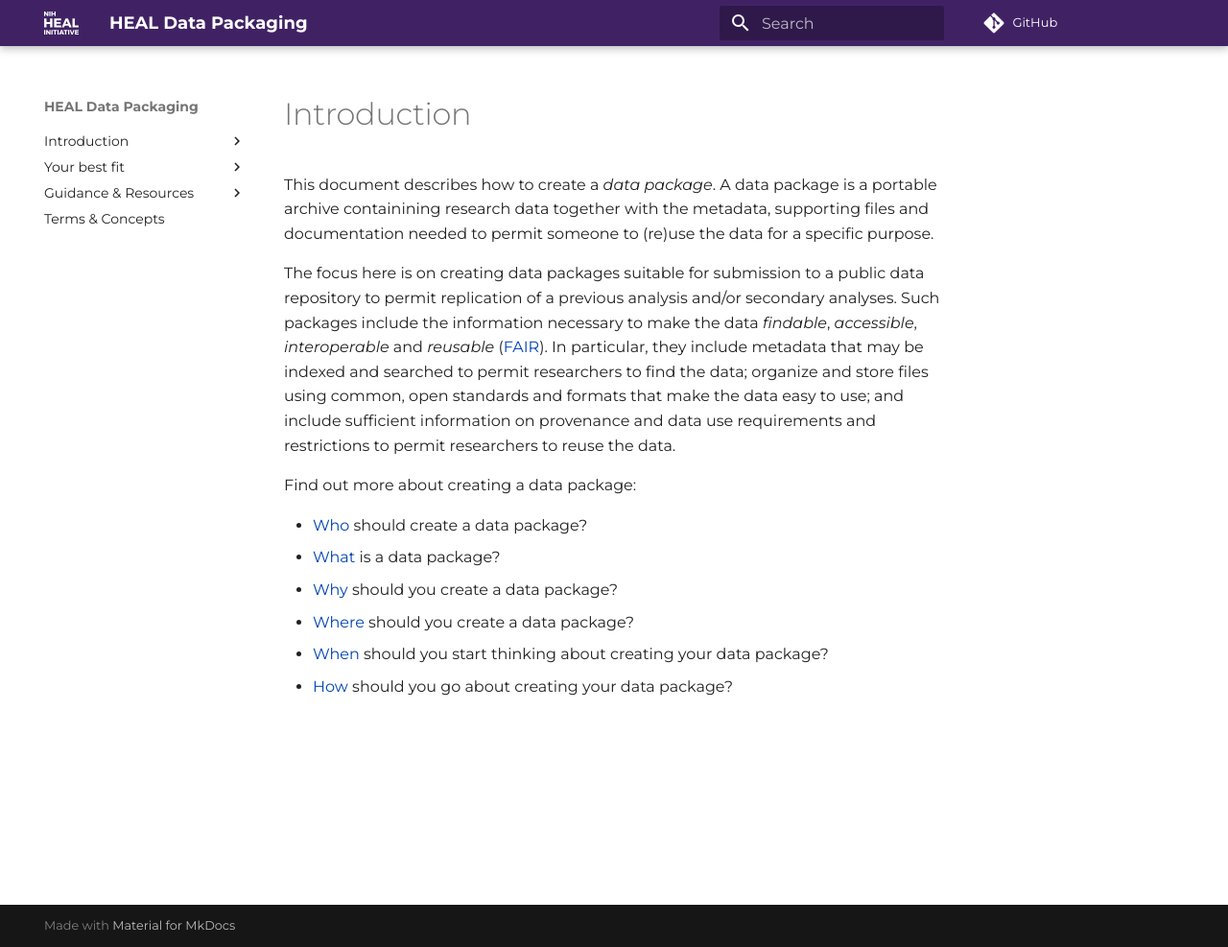
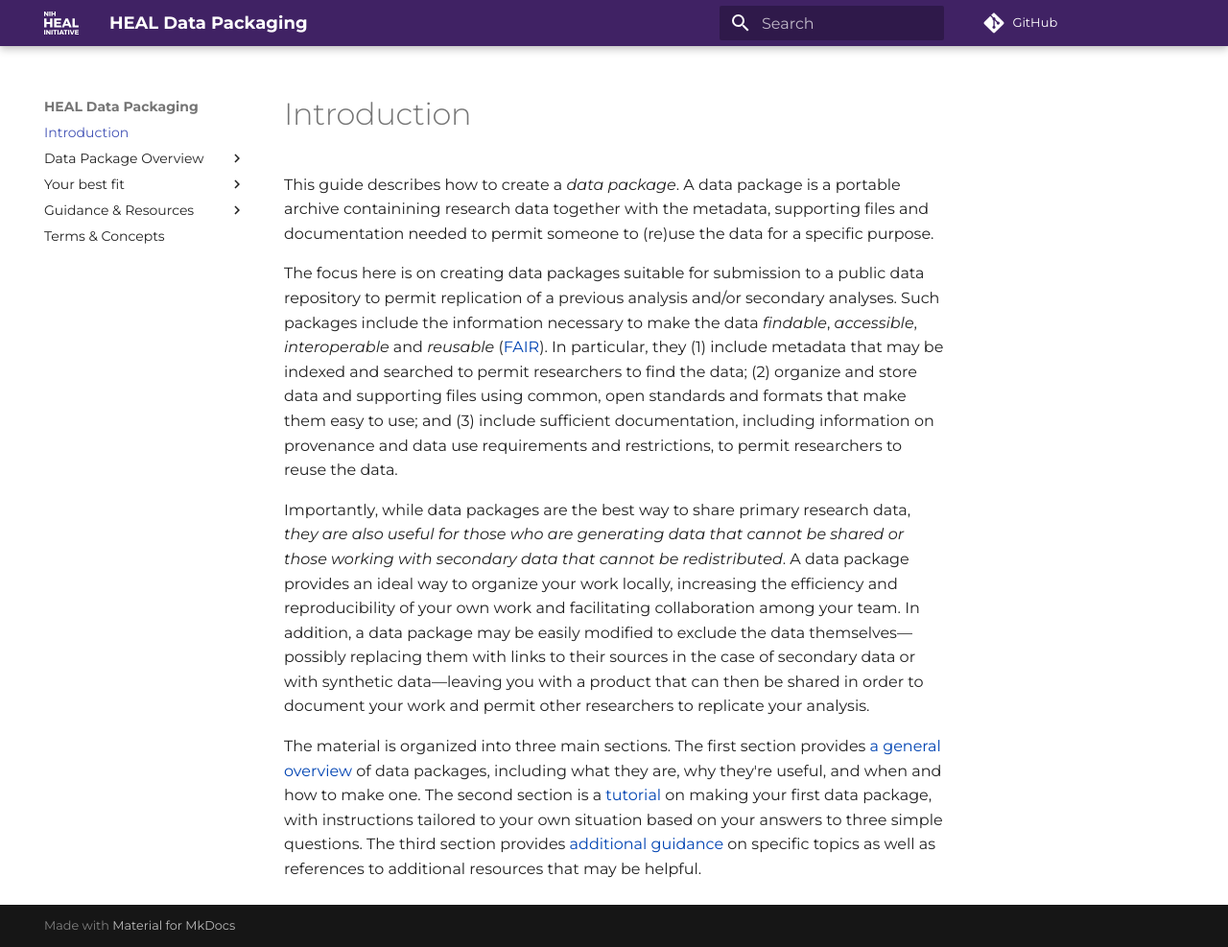
Before and after one commit to norc-heal/heal-data-pkg-guide, an MkDocs documentation site: the page built from docs/index.md, in a window 1280 px wide and 987 px high. Shown: the whole window at 96% size. Built offline with MkDocs 1.6.1 and Material for MkDocs 9.7.7, drawn with Linux system fonts in a browser that asks for light colours; comment, search, counter and statistics services are not loaded.

Commit message:
Develop introduction a bit more

```diff
--- a/docs/index.md
+++ b/docs/index.md
@@ -1,6 +1,6 @@
 # Introduction
 
-This document describes how to create a *data package*. A data package is a
+This guide describes how to create a *data package*. A data package is a
 portable archive containining research data together with the metadata,
 supporting files and documentation needed to permit someone to (re)use the
 data for a specific purpose.
@@ -9,18 +9,28 @@ The focus here is on creating data packages suitable for submission to a
 public data repository to permit replication of a previous analysis and/or
 secondary analyses. Such packages include the information necessary to make
 the data *findable*, *accessible*, *interoperable* and *reusable*
-([FAIR](https://www.go-fair.org/fair-principles/)). In particular, they
+([FAIR](https://www.go-fair.org/fair-principles/)). In particular, they (1)
 include metadata that may be indexed and searched to permit researchers to
-find the data; organize and store files using common, open standards and
-formats that make the data easy to use; and include sufficient information on
-provenance and data use requirements and restrictions to permit researchers to
-reuse the data.
+find the data; (2) organize and store data and supporting files using common,
+open standards and formats that make them easy to use; and (3) include
+sufficient documentation, including information on provenance and data use
+requirements and restrictions, to permit researchers to reuse the data.
 
-Find out more about creating a data package:
+Importantly, while data packages are the best way to share primary research
+data, *they are also useful for those who are generating data that cannot be
+shared or those working with secondary data that cannot be redistributed*. A
+data package provides an ideal way to organize your work locally, increasing
+the efficiency and reproducibility of your own work and facilitating
+collaboration among your team. In addition, a data package may be easily
+modified to exclude the data themselves—possibly replacing them with links to
+their sources in the case of secondary data or with synthetic data—leaving you
+with a product that can then be shared in order to document your work and
+permit other researchers to replicate your analysis.
 
-* [Who](./intro/who.md) should create a data package?
-* [What](./intro/what.md) is a data package?
-* [Why](./intro/why.md) should you create a data package?
-* [Where](./intro/where.md) should you create a data package?
-* [When](./intro/when.md) should you start thinking about creating your data package?
-* [How](./intro/how.md) should you go about creating your data package?
+The material is organized into three main sections. The first section provides
+[a general overview](overview/who) of data packages, including what they are,
+why they're useful, and when and how to make one. The second section is a
+[tutorial](fit) on making your first data package, with instructions tailored
+to your own situation based on your answers to three simple questions. The
+third section provides [additional guidance](g-and-r) on specific topics as
+well as references to additional resources that may be helpful.
--- a/mkdocs.yaml
+++ b/mkdocs.yaml
@@ -3,16 +3,15 @@ site_name: HEAL Data Packaging
 site_url: https://norc-heal.github.io/heal-data-pkg-guide
 repo_url: https://github.com/norc-heal/heal-data-pkg-guide
 nav:
-  - "": index.md
-  - Introduction:
-    - intro/index.md
-    - Who: intro/who.md
-    - What: intro/what.md
-    - Why: intro/why.md
-    - Where: intro/where.md
-    - When: intro/when.md
-    - How: intro/how.md
-    #- The Resource Tracker: intro/resource.md
+  - Introduction: index.md
+  - "Data Package Overview":
+    - Who: overview/who.md
+    - What: overview/what.md
+    - Why: overview/why.md
+    - Where: overview/where.md
+    - When: overview/when.md
+    - How: overview/how.md
+    #- The Resource Tracker: overview/resource.md
 
   - Your best fit:
     - fit/index.md
```
Also changed, not shown: docs/intro/index.md (deleted, +0 -13 lines), docs/overview/how.md (renamed from docs/intro/how.md), docs/overview/resource.md (renamed from docs/intro/resource.md), docs/overview/slmd.md (renamed from docs/intro/slmd.md), docs/overview/what.md (renamed from docs/intro/what.md), docs/overview/when.md (renamed from docs/intro/when.md), docs/overview/where.md (renamed from docs/intro/where.md), docs/overview/who.md (renamed from docs/intro/who.md), docs/overview/why.md (renamed from docs/intro/why.md).
